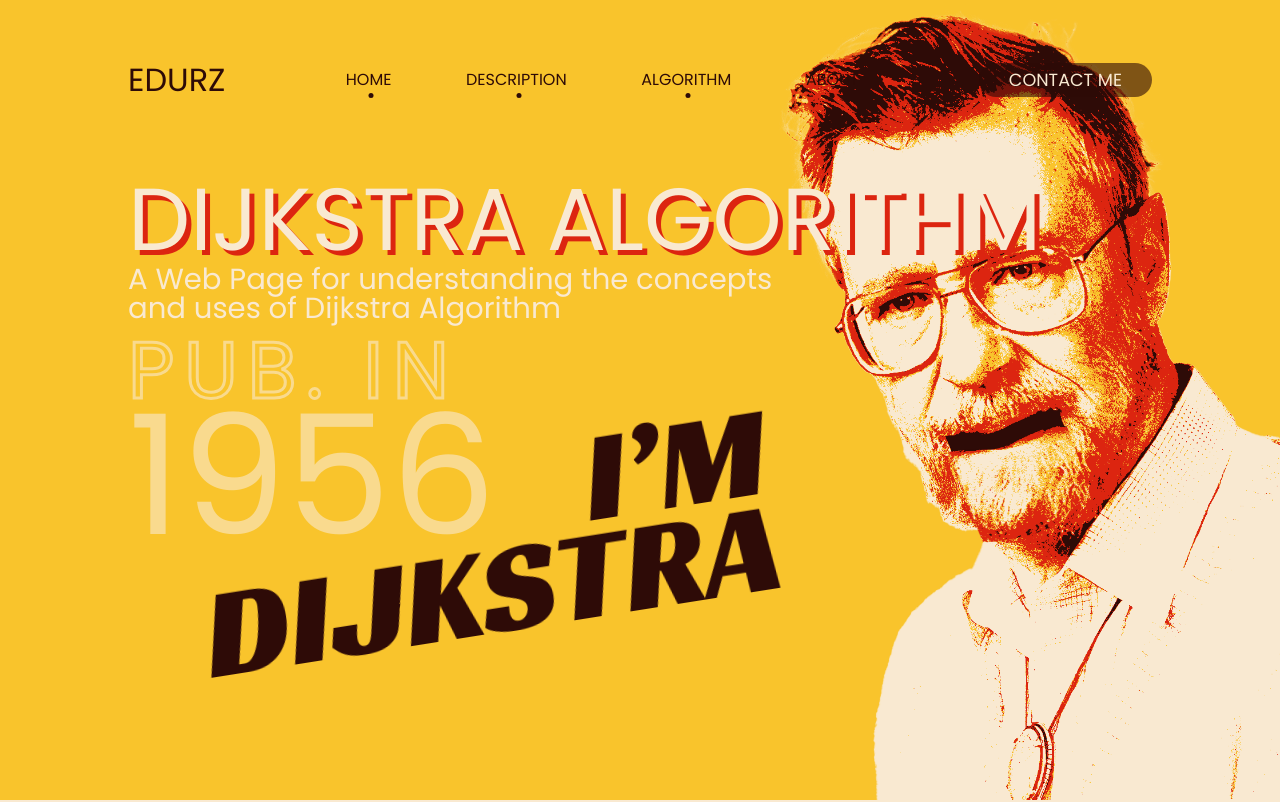
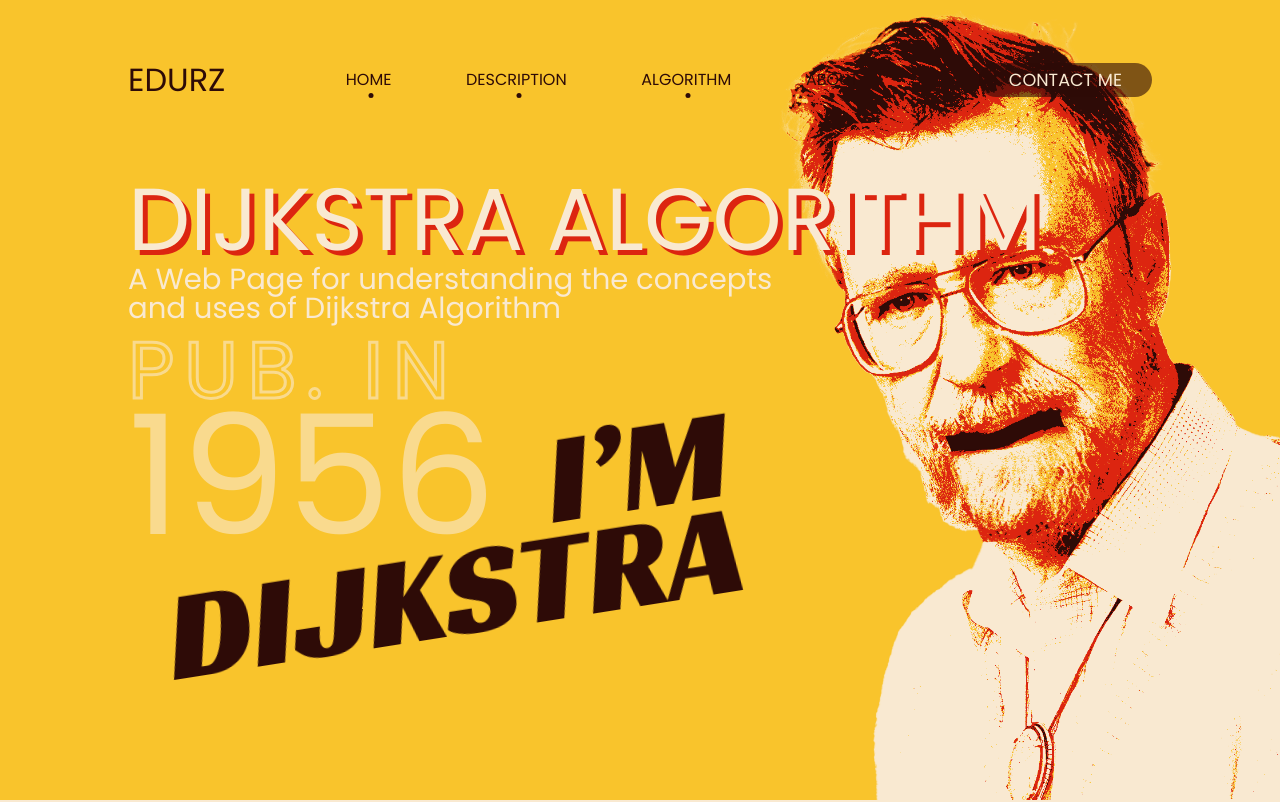
Before and after one commit to Edurz135/no-dijkstra, a React (Create React App) app: page / in a window 1280 px wide. Shown: the top 802 px of the page. Built offline with nearby package versions, Linux system fonts and the light colour scheme; a web font is replaced by a local one.

Commit message:
home dijkstra words

```diff
--- a/src/App.css
+++ b/src/App.css
@@ -159,16 +159,17 @@ html {
 }
 
 .home-sec > .words {
+  transform-origin: center right;
   position: relative;
-  right: 500px;
+  transform: rotate(-9deg) translateY(-50%) translateX(20px);
+  right: 550px;
   top: 500px;
-  transform: rotate(-9deg);
-  font-size: 8rem;
-  line-height: 6rem;
   display: flex;
   flex-direction: column;
   align-items: end;
   z-index: 10;
+  font-size: 8rem;
+  line-height: 6rem;
 }
 
 .home-sec .words span {
```
